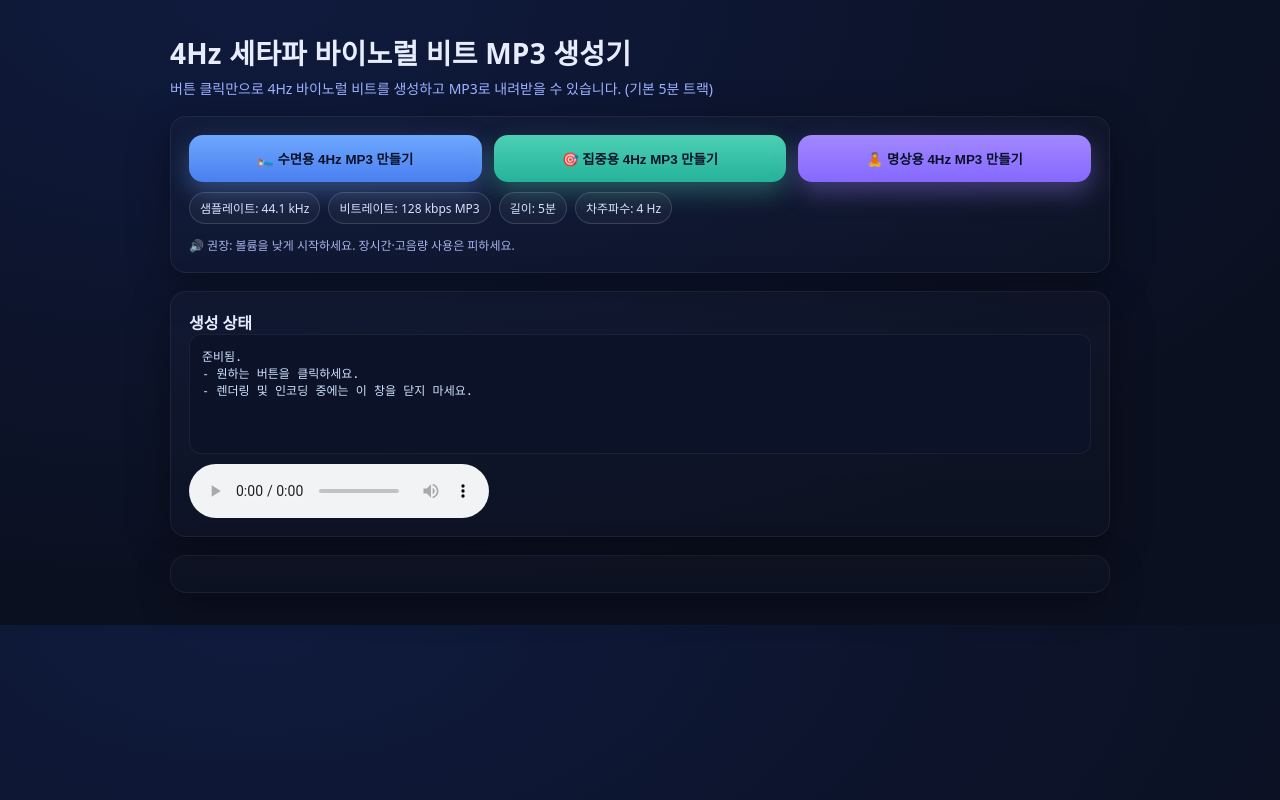
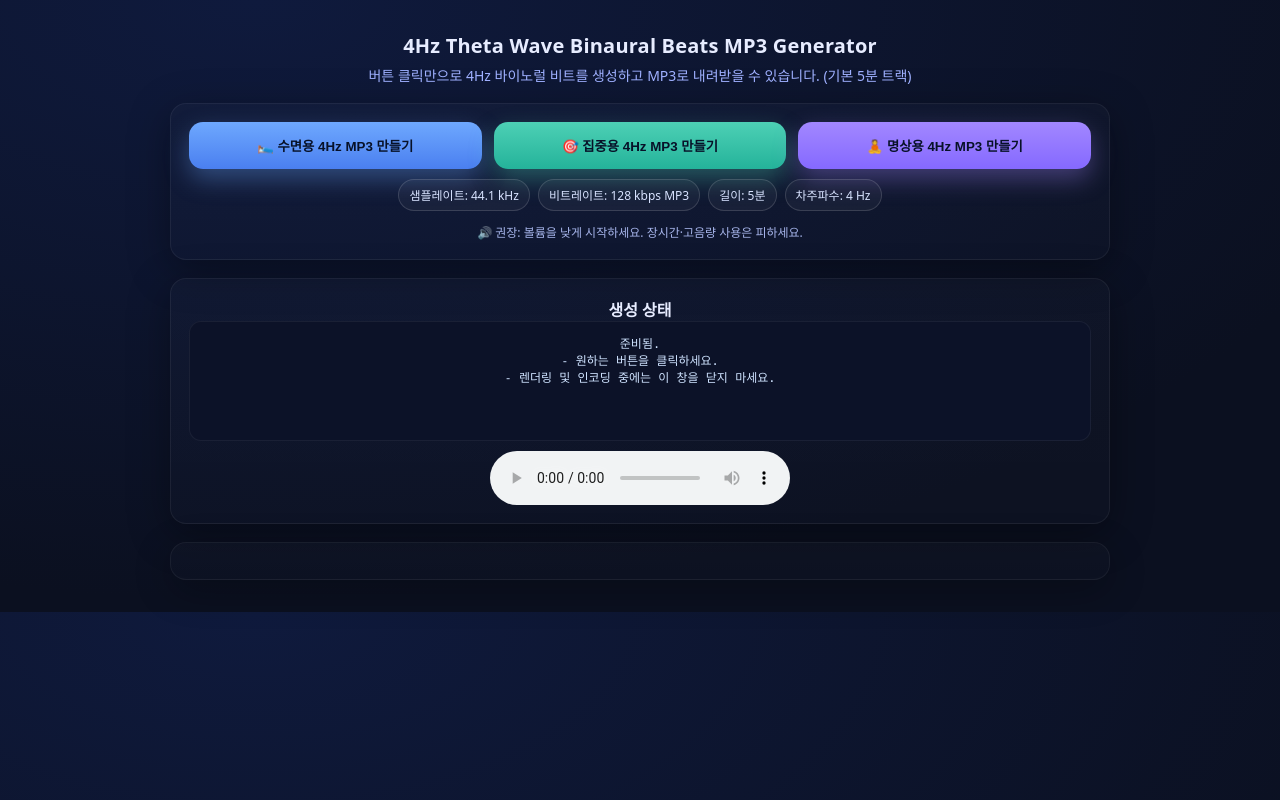
Before and after one commit to maducokr/4hz, a plain HTML site: page index.html in a window 1280 px wide. Drawn offline with Linux system fonts and the light colour scheme.

Commit message:
Add files via upload

```diff
--- a/index.html
+++ b/index.html
@@ -15,9 +15,9 @@
       font-family: system-ui, -apple-system, Segoe UI, Roboto, Apple SD Gothic Neo, \B3CB\C6C0, Noto Sans KR, sans-serif;
       color: var(--text);
     }
-    .wrap { max-width: 940px; margin: 0 auto; }
-    .title { font-size: 28px; font-weight: 800; letter-spacing: .2px; }
-    .sub { color: var(--sub); margin-top: 6px; font-size: 14px; }
+    .wrap { max-width: 940px; margin: 0 auto; text-align: center; }
+    .title { font-size: 20px; font-weight: 800; letter-spacing: .2px; text-align: center; }
+    .sub { color: var(--sub); margin-top: 6px; font-size: 14px; text-align: center; }
     .panel { background: linear-gradient(180deg, rgba(255,255,255,.02), rgba(255,255,255,.01));
              border: 1px solid rgba(255,255,255,.06); box-shadow: 0 10px 40px rgba(0,0,0,.35);
              border-radius: 16px; padding: 18px; margin-top: 18px; }
@@ -35,17 +35,17 @@
     .log { font-family: ui-monospace, SFMono-Regular, Menlo, Consolas, "Liberation Mono", monospace;
            font-size: 12px; color: #cfe3ff; white-space: pre-wrap; background: #0c1228; border-radius: 12px;
            border: 1px solid rgba(255,255,255,.06); padding: 12px; height: 120px; overflow: auto; }
-    .audio { margin-top: 10px; display: flex; align-items: center; gap: 10px; flex-wrap: wrap; }
-    .tip { color: #b7c6ff; font-size: 12px; opacity: .9; }
-    .chips { display:flex; gap:8px; flex-wrap:wrap; margin-top:10px; }
-    .chip  { border:1px solid rgba(255,255,255,.14); color:#d8e3ff; background: rgba(255,255,255,.04); border-radius: 999px; padding:6px 10px; font-size:12px; }
+    .audio { margin-top: 10px; display: flex; align-items: center; gap: 10px; flex-wrap: wrap; justify-content: center; }
+    .tip { color: #b7c6ff; font-size: 12px; opacity: .9; text-align: center; }
+    .chips { display:flex; gap:8px; flex-wrap:wrap; margin-top:10px; justify-content: center; align-items: center; text-align: center; }
+    .chip  { border:1px solid rgba(255,255,255,.14); color:#d8e3ff; background: rgba(255,255,255,.04); border-radius: 999px; padding:6px 10px; font-size:12px; text-align: center; display: inline-block; }
   </style>
   <!-- LameJS for MP3 encoding (CDN) -->
   <script src="https://unpkg.com/lamejs@1.2.0/lame.min.js"></script>
 </head>
 <body>
   <div class="wrap">
-    <div class="title">4Hz 세타파 바이노럴 비트 MP3 생성기</div>
+    <div class="title">4Hz Theta Wave Binaural Beats MP3 Generator</div>
     <div class="sub">버튼 클릭만으로 4Hz 바이노럴 비트를 생성하고 MP3로 내려받을 수 있습니다. (기본 5분 트랙)</div>
 
     <div class="panel">
@@ -65,7 +65,7 @@
     </div>
 
     <div class="panel">
-      <strong>생성 상태</strong>
+      <strong style="text-align: center; display: block;">생성 상태</strong>
       <div id="log" class="log">준비됨.
 - 원하는 버튼을 클릭하세요.
 - 렌더링 및 인코딩 중에는 이 창을 닫지 마세요.
@@ -231,6 +231,7 @@
       dl.href = url;
       dl.download = fileName;
       dl.style.display = 'inline-block';
+      dl.style.textDecoration = 'none';
       dl.textContent = `⬇️ ${fileName}`;
 
       log(`[완료] 파일 준비됨: ${fileName}`);
```
